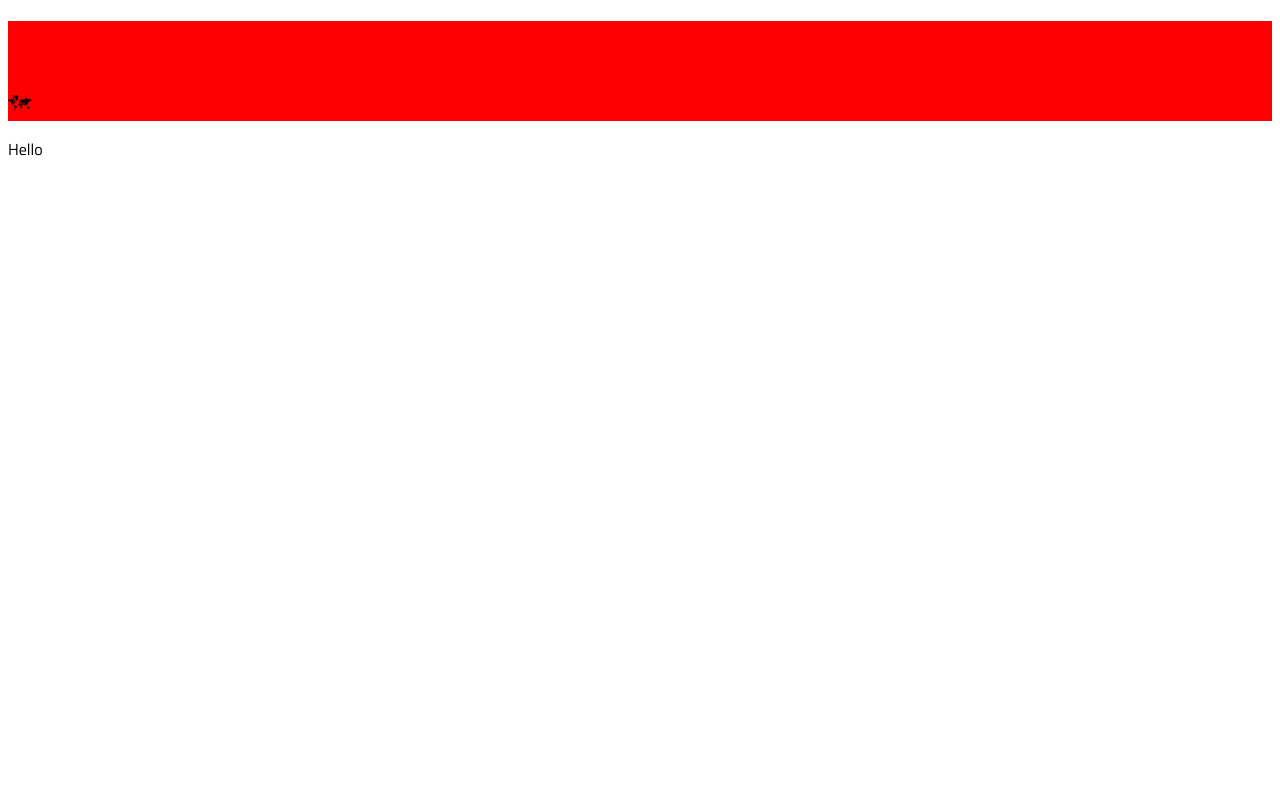
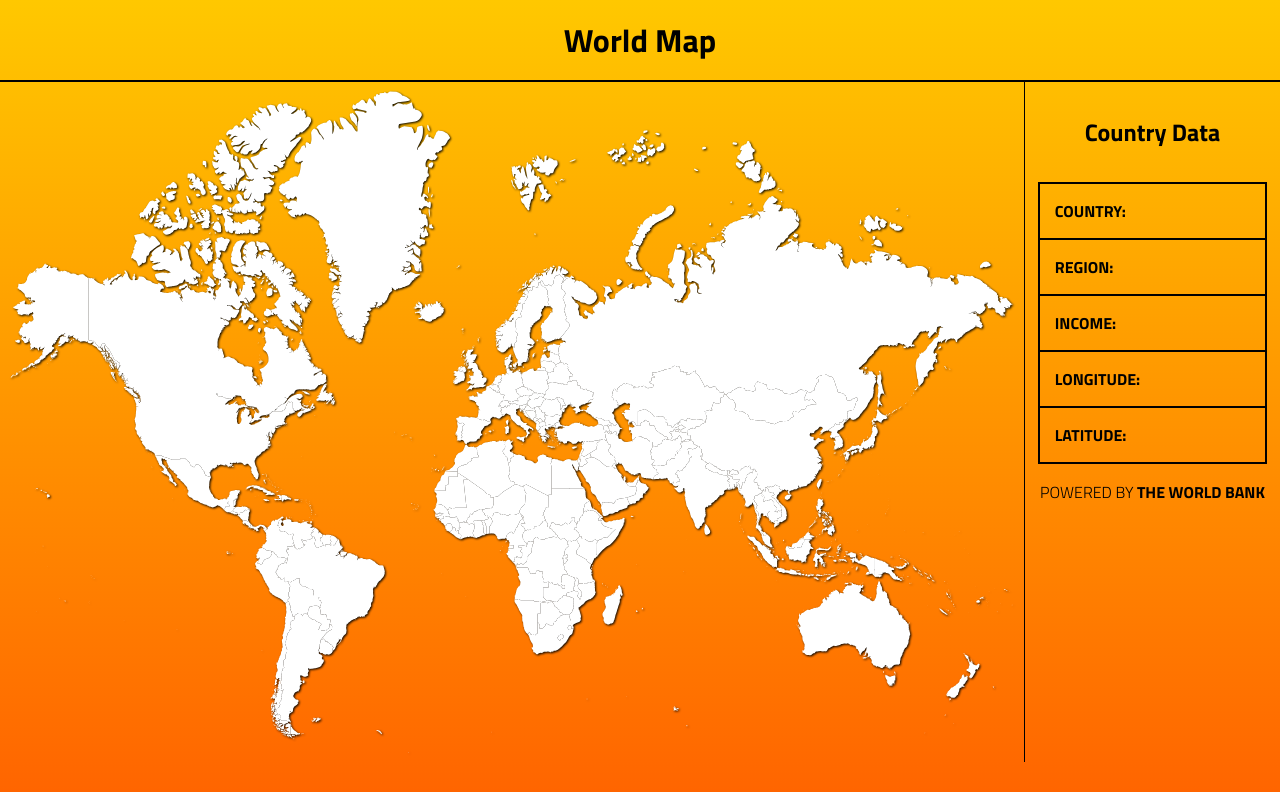
Before and after one commit to jsahagun91/angular-world-map-d280, an Angular app: page /map in a window 1280 px wide. Shown: the top 792 px of the page. Built offline with nearby package versions, Linux system fonts and the light colour scheme.

Commit message:
finish map

```diff
--- a/angular.json
+++ b/angular.json
@@ -21,6 +21,8 @@
             ],
             "tsConfig": "tsconfig.app.json",
             "assets": [
+              "src/assets",
+              "src/assets/images",
               {
                 "glob": "**/*",
                 "input": "public"
@@ -79,6 +81,8 @@
             ],
             "tsConfig": "tsconfig.spec.json",
             "assets": [
+              "src/assets",
+              "src/assets/images",
               {
                 "glob": "**/*",
                 "input": "public"
--- a/src/app/app.component.ts
+++ b/src/app/app.component.ts
@@ -1,11 +1,11 @@
 import { Component } from '@angular/core';
-import { MapComponent } from './components/map/map.component';
-import { RouterOutlet } from '@angular/router';
+import { MapComponent} from './components/map/map.component';
+import { RouterModule } from '@angular/router';
 
 @Component({
   selector: 'app-root',
   standalone: true,
-  imports: [MapComponent, RouterOutlet],
+  imports: [MapComponent, RouterModule],
   templateUrl: './app.component.html',
   styleUrl: './app.component.css'
 })
--- /dev/null
+++ b/src/app/components/card/card.component.css
@@ -0,0 +1,17 @@
+.card-container {
+    width: 100%;
+    border: 1px solid black;
+    display: flex;
+    justify-content: flex-start;
+    align-items: center;
+}
+
+.label-text {
+    color: black;
+    font-weight: bold;
+    margin: 15px
+}
+
+.label-info {
+    color:black;
+}
--- /dev/null
+++ b/src/app/components/card/card.component.html
@@ -0,0 +1,4 @@
+<div class="card-container">
+    <p class="label-text"> {{ countryData }}:</p>
+    <p class="label-info">{{ customText }}</p>
+</div>
--- a/src/app/components/map/map.component.css
+++ b/src/app/components/map/map.component.css
@@ -1,4 +1,66 @@
 .map-container {
-    background: red;
+    background: rgb(255, 165, 0);
+    background: linear-gradient(
+      180deg,
+      rgb(255, 200, 0) 0%,
+      rgb(255, 100, 0) 100%
+    );
+    width: 100vw;
+    height: 100vh;
+    display: flex;
+    flex-direction: column;
+}
 
+.row {
+    display: flex;
+    flex-direction: row;
 }
+
+.map-column {
+    width: 80vw;
+    height: 85vh;
+    display: flex;
+    justify-content: center;
+    align-items: center;
+}
+
+.info-column {
+    border-left: 1px solid black;
+    width: 20vw;
+    height: 85vh;
+    display: flex;
+    flex-direction: column;
+    justify-content: flex-start;
+    align-items: center;
+}
+
+.map-svg {
+    width: 98%;
+    height: 98%;
+    fill: white;
+    filter: drop-shadow(1px 1px 1px rgba(1, 1, 1, 1));
+    transition: fill 0.3s ease;
+  }
+
+
+.info-column-header  {
+    color: black;
+    padding: 2rem;
+}
+
+.info-container {
+    border: 1px solid black;
+    width: 90%;
+    min-height: 30%;
+}
+
+span {
+    font-weight: bold;
+    text-transform: uppercase;
+}
+
+.citation-container {
+    margin-top: 1rem;
+    text-transform: uppercase;
+    font-weight: 300;
+}
--- a/src/app/components/map/map.component.html
+++ b/src/app/components/map/map.component.html
@@ -11,6 +11,16 @@
               >
             </mat-icon>
         </div>
+        <div class="column info-column">
+            <h2 class="info-column-header">Country Data</h2>
+            <div class="info-container">
+                <app-card countryData="COUNTRY" [customText]="countryName"></app-card>
+                <app-card countryData="REGION" [customText]="region"></app-card>
+                <app-card countryData="INCOME" [customText]="incomeLevel"></app-card>
+                <app-card countryData="LONGITUDE" [customText]="longitude"></app-card>
+                <app-card countryData="LATITUDE" [customText]="latitude"></app-card>
+            </div>
+            <p class="citation-container">Powered By <span>The World Bank</span></p>
+        </div>
     </div>
 </div>
-<p>Hello</p>
--- a/src/app/components/map/map.component.ts
+++ b/src/app/components/map/map.component.ts
@@ -1,5 +1,6 @@
 import { Component, inject } from '@angular/core';
 import { NavbarComponent } from '../navbar/navbar.component';
+import { CardComponent } from "../card/card.component";
 import { MatIconModule, MatIconRegistry } from '@angular/material/icon';
 import { DomSanitizer } from '@angular/platform-browser';
 import { HttpClient } from '@angular/common/http';
@@ -8,7 +9,7 @@ import { WorldbankService } from '../../worldbank.service';
 @Component({
   selector: 'app-map',
   standalone: true,
-  imports: [NavbarComponent, MatIconModule],
+  imports: [NavbarComponent, MatIconModule, CardComponent],
   templateUrl: './map.component.html',
   styleUrls: ['./map.component.css']
 })
@@ -25,11 +26,11 @@ export class MapComponent {
     private domSanitizer: DomSanitizer,
     private http: HttpClient
   ) {
-    // Registering the SVG icon for the map
+
     this.matIconRegistry.addSvgIcon(
       'map_icon',
       this.domSanitizer.bypassSecurityTrustResourceUrl(
-        'assets/images/map-image.svg'
+        '../../../assets/images/map-image.svg'
       )
     );
   }
@@ -39,6 +40,8 @@ export class MapComponent {
     if (target && target.nodeName === 'path') {
       target.style.fill = 'orange';
     }
+    // Test hover
+    console.log('hover')
   }
 
   mapPathLeave(event: MouseEvent) {
@@ -68,6 +71,9 @@ export class MapComponent {
             this.incomeLevel = countryData.incomeLevel.value;
             this.longitude = countryData.longitude;
             this.latitude = countryData.latitude;
+            // test countryName on click
+            console.log(this.countryName)
+            console.log(this.region)
           } else {
             console.warn('API response is not as expected:', response);
           }
--- a/src/app/components/navbar/navbar.component.css
+++ b/src/app/components/navbar/navbar.component.css
@@ -1,3 +1,13 @@
 .navbar-container {
-    color: red;
+    border-bottom: 2px solid black;
+    display: flex;
+    justify-content: center;
+    align-items: center;
 }
+
+.navbar-heading {
+    color: black;
+    font-size: 2rem;
+    padding-top: 1rem;
+    padding-bottom: 1rem;
+}
--- a/src/styles.css
+++ b/src/styles.css
@@ -1,3 +1,16 @@
+* {
+    box-sizing: border-box;
+    margin: 0;
+    padding: 0;
+}
+
 body {
     font-family: "Titillium Web", sans-serif;
+    color: black
 }
+
+path:hover {
+    cursor: pointer;
+    stroke: black;
+    stroke-width: 2px;
+}
```
Also changed, not shown: src/app/app-routing-module.ts (renamed from src/app/app.module.ts, +7 -0 lines), src/app/components/card/card.component.ts (added, +13 -0 lines), 1 other file (tests, documents, lock files or other folders).
